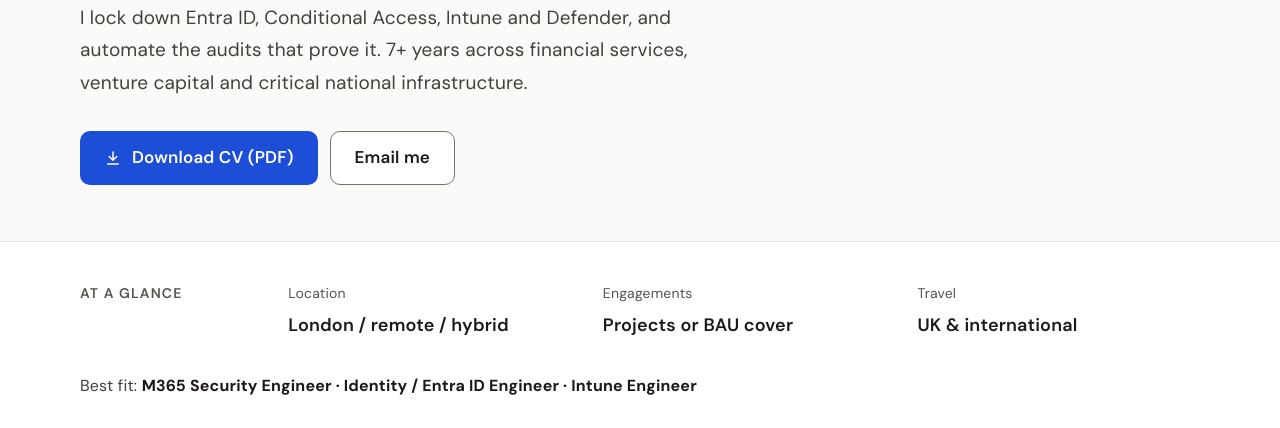
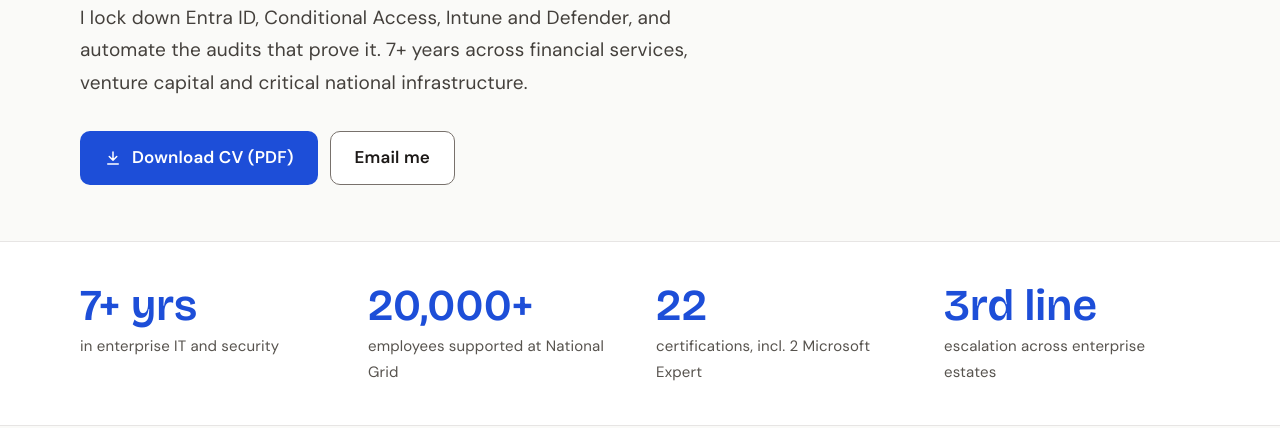
Before and after one commit to CallumReilly-Work/CallumReilly-Work.github.io, a plain HTML site: page index.html in a window 1280 px wide. Shown: the part 501-929 px from the top of the page. Drawn offline with nearby package versions, Linux system fonts and the light colour scheme.

Commit message:
Remove At a glance facts row; keep key numbers band
Co-Authored-By: Claude Opus 5.5 <noreply@anthropic.com>
Claude-Session: https://claude.ai/code/session_012RxNrfY3Q489o7CxR5jvDp

```diff
--- a/index.html
+++ b/index.html
@@ -79,21 +79,10 @@ Open to opportunities
 </div>
 </section>
 
-<!-- At a glance (full-width band) -->
-<section aria-labelledby="glance-h" style="background: #FFFFFF; border-top: 1px solid #E7E5E4; border-bottom: 1px solid #E7E5E4">
+<!-- Key numbers (full-width band) -->
+<section aria-label="Key numbers" style="background: #FFFFFF; border-top: 1px solid #E7E5E4; border-bottom: 1px solid #E7E5E4">
 <div style="max-width: 1120px; margin: 0 auto; padding: 40px 24px; display: flex; flex-direction: column; gap: 32px">
-<div style="display: flex; flex-wrap: wrap; gap: 20px 48px">
-<div style="flex: 1 1 160px">
-<h2 id="glance-h" style="margin: 0; font-size: 14px; letter-spacing: 0.08em; text-transform: uppercase; color: #57534E; font-weight: 600">At a glance</h2>
-</div>
-<dl style="flex: 999 1 640px; min-width: 0; margin: 0; display: grid; grid-template-columns: repeat(auto-fit, minmax(150px, 1fr)); gap: 24px 32px">
-<div><dt style="color: #57534E; font-size: 14px">Location</dt><dd style="margin: 4px 0 0; font-weight: 600; font-size: 18px">London / remote / hybrid</dd></div>
-<div><dt style="color: #57534E; font-size: 14px">Engagements</dt><dd style="margin: 4px 0 0; font-weight: 600; font-size: 18px">Projects or BAU cover</dd></div>
-<div><dt style="color: #57534E; font-size: 14px">Travel</dt><dd style="margin: 4px 0 0; font-weight: 600; font-size: 18px">UK &amp; international</dd></div>
-</dl>
-</div>
-<p style="margin: 0; font-size: 16px; color: #44403C">Best fit: <strong style="color: #1C1917">M365 Security Engineer · Identity / Entra ID Engineer · Intune Engineer</strong></p>
-<div aria-label="Key numbers" style="display: grid; grid-template-columns: repeat(auto-fit, minmax(200px, 1fr)); gap: 24px 32px; padding-top: 32px; border-top: 1px solid #E7E5E4">
+<div style="display: grid; grid-template-columns: repeat(auto-fit, minmax(200px, 1fr)); gap: 24px 32px">
 <div><div style="font-family: 'Bricolage Grotesque', 'DM Sans', sans-serif; font-size: 44px; line-height: 1.1; font-weight: 600; color: #1D4ED8">7+ yrs</div><div style="color: #57534E; font-size: 15px; margin-top: 4px">in enterprise IT and security</div></div>
 <div><div style="font-family: 'Bricolage Grotesque', 'DM Sans', sans-serif; font-size: 44px; line-height: 1.1; font-weight: 600; color: #1D4ED8">20,000+</div><div style="color: #57534E; font-size: 15px; margin-top: 4px">employees supported at National Grid</div></div>
 <div><div style="font-family: 'Bricolage Grotesque', 'DM Sans', sans-serif; font-size: 44px; line-height: 1.1; font-weight: 600; color: #1D4ED8">22</div><div style="color: #57534E; font-size: 15px; margin-top: 4px">certifications, incl. 2 Microsoft Expert</div></div>
```
